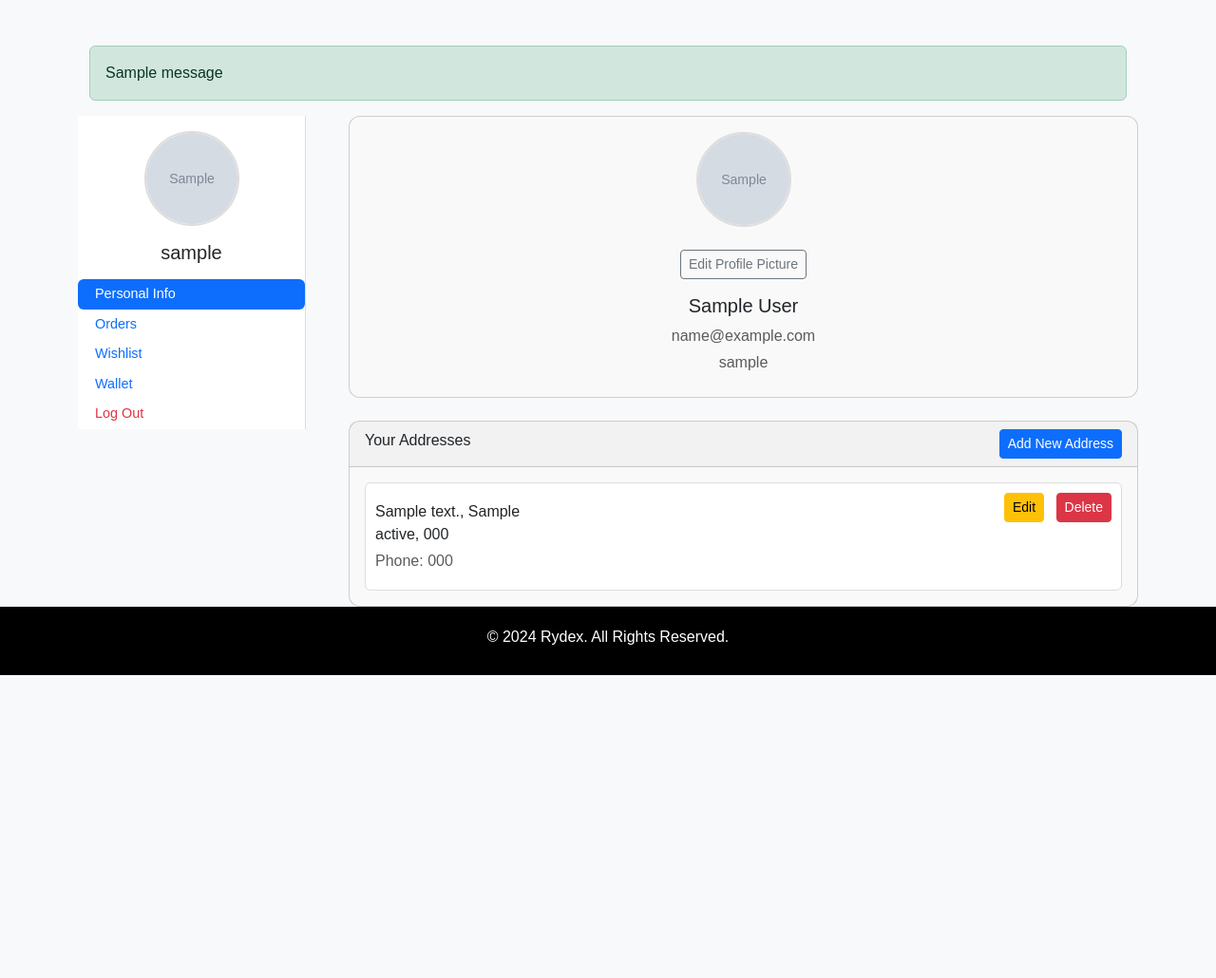
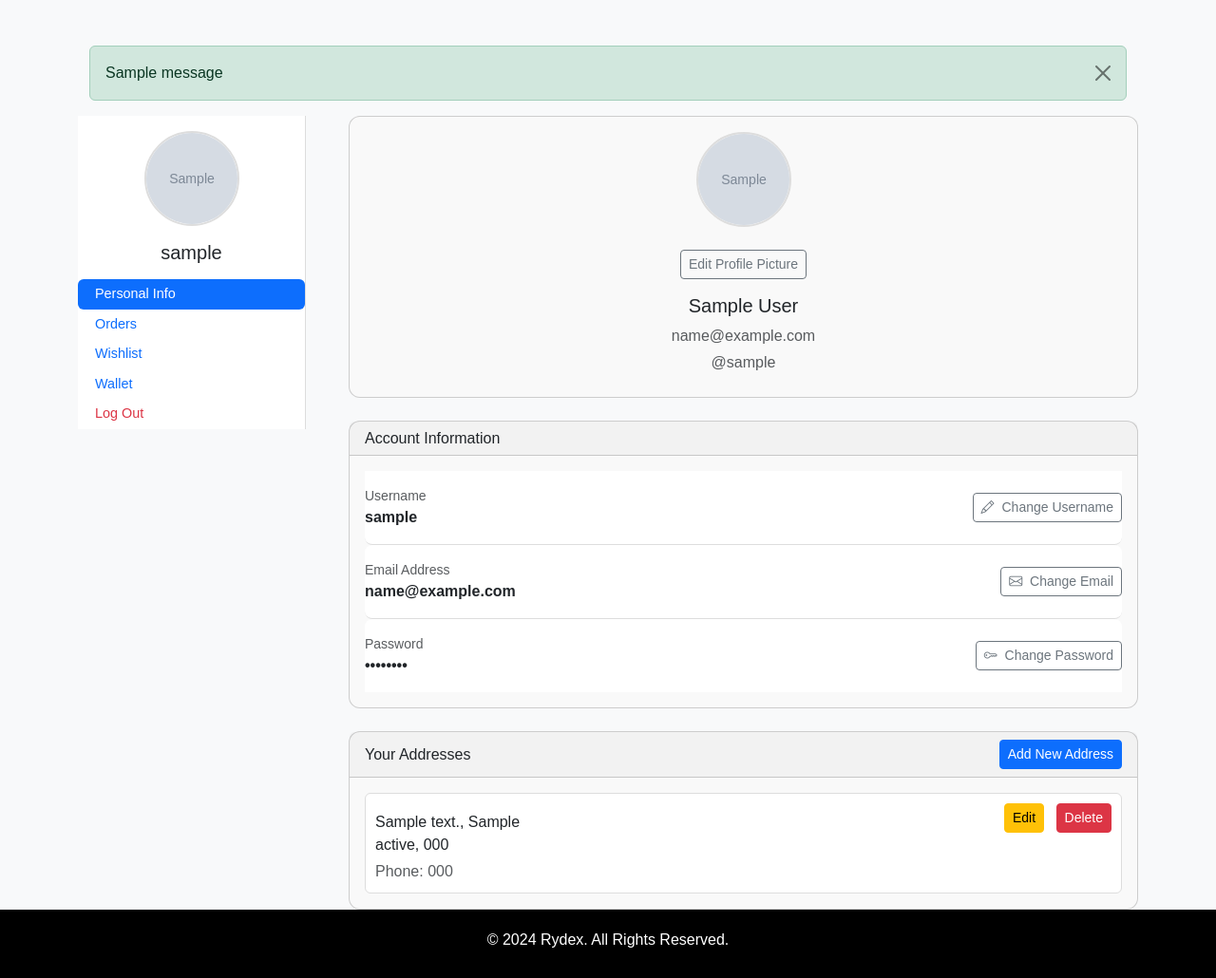
Before and after one commit to sinankcrypto/Rydex_project, a Django app: page /profile in a window 1280 px wide. Shown: the part 90-1120 px from the top of the page at 95% size. Before the commit the page ends 801 px from the top, so only its background shows below. Run offline with Django 5.2, Linux system fonts and the light colour scheme; a user stored in the database is signed in; tables that the repository leaves empty hold one stand-in row (values such as "Sample post"); grey boxes marked "Sample" are stand-in pictures; one stand-in notice (Sample message) is shown.

Commit message:
feat: Add change password, email and username functionality with otp verification for changing email.

```diff
--- a/Rydex/templates/user/profile.html
+++ b/Rydex/templates/user/profile.html
@@ -4,18 +4,6 @@
 {% load static %}
 <link rel="stylesheet" href="{% static 'css/profile.css' %}">
 <style>
-  /* .profile-container {
-    display: flex;
-    align-items: flex-start;
-    gap: 20px;
-  }
-  .profile-sidebar {
-    width: 240px;
-    flex-shrink: 0;
-  }
-  .profile-content {
-    flex-grow: 1;
-  } */
   .card {
     border: none;
     box-shadow: 0 4px 6px rgba(0, 0, 0, 0.1);
@@ -46,8 +34,9 @@
   {% if messages %}
     <div class="container mt-3">
       {% for message in messages %}
-        <div class="alert alert-{{ message.tags }}" role="alert">
+        <div class="alert alert-{{ message.tags }} alert-dismissible fade show" role="alert">
           {{ message }}
+          <button type="button" class="btn-close" data-bs-dismiss="alert" aria-label="Close"></button>
         </div>
       {% endfor %}
     </div>
@@ -62,7 +51,7 @@
     <!-- Main Content -->
     <div class="col-lg-9 col-md-8">
 
-      <!-- User Details Section -->
+      <!-- User Profile Header Card -->
       <div class="card mb-4">
         <div class="card-body text-center">
           <!-- Profile Picture -->
@@ -104,17 +93,62 @@
             </form>
           {% endif %}
 
-          <!-- User Info -->
+          <!-- User Info Header -->
           <h5 class="mt-3">{{ user.first_name }} {{ user.last_name }}</h5>
           <p class="text-muted mb-1">{{ user.email }}</p>
-          <p class="text-muted">{{ user.username }}</p>
+          <p class="text-muted">@{{ user.username }}</p>
+        </div>
+      </div>
+
+      <!-- Account Settings & Information -->
+      <div class="card mb-4">
+        <div class="card-header">
+          <h6 class="mb-0">Account Information</h6>
+        </div>
+        <div class="card-body">
+          <div class="list-group list-group-flush">
+
+            <!-- Username Row -->
+            <div class="list-group-item d-flex justify-content-between align-items-center px-0 py-3">
+              <div>
+                <small class="text-muted d-block">Username</small>
+                <strong class="fs-6">{{ user.username }}</strong>
+              </div>
+              <button class="btn btn-outline-secondary btn-sm" data-bs-toggle="modal" data-bs-target="#changeUsernameModal">
+                <i class="bi bi-pencil me-1"></i> Change Username
+              </button>
+            </div>
+
+            <!-- Email Row -->
+            <div class="list-group-item d-flex justify-content-between align-items-center px-0 py-3">
+              <div>
+                <small class="text-muted d-block">Email Address</small>
+                <strong class="fs-6">{{ user.email }}</strong>
+              </div>
+              <button class="btn btn-outline-secondary btn-sm" data-bs-toggle="modal" data-bs-target="#changeEmailModal">
+                <i class="bi bi-envelope me-1"></i> Change Email
+              </button>
+            </div>
+
+            <!-- Password Row -->
+            <div class="list-group-item d-flex justify-content-between align-items-center px-0 py-3">
+              <div>
+                <small class="text-muted d-block">Password</small>
+                <strong class="fs-6">••••••••</strong>
+              </div>
+              <button class="btn btn-outline-secondary btn-sm" data-bs-toggle="modal" data-bs-target="#changePasswordModal">
+                <i class="bi bi-key me-1"></i> Change Password
+              </button>
+            </div>
+
+          </div>
         </div>
       </div>
 
       <!-- Addresses Section -->
       <div class="card">
         <div class="card-header d-flex justify-content-between align-items-center">
-          <h6>Your Addresses</h6>
+          <h6 class="mb-0">Your Addresses</h6>
           <a href="{% url 'add_address' %}?next=profile" class="btn btn-primary btn-sm">Add New Address</a>
         </div>
         <div class="card-body">
@@ -128,7 +162,7 @@
                     {{ address.address_line }}, {{ address.city }}<br>
                     {{ address.state }}, {{ address.pin_code }}
                   </p>
-                  <p class="text-muted">Phone: {{ address.phone_number }}</p>
+                  <p class="text-muted mb-0">Phone: {{ address.phone_number }}</p>
                 </div>
                 <div>
                   <a href="{% url 'edit_address' address.id %}" class="btn btn-sm btn-warning me-2">Edit</a>
@@ -138,11 +172,97 @@
               {% endfor %}
             </div>
           {% else %}
-            <p class="text-muted text-center">No addresses added yet.</p>
+            <p class="text-muted text-center mb-0">No addresses added yet.</p>
           {% endif %}
         </div>
       </div>
     </div>
   </div>
 </div>
+
+<!-- Change Username Modal -->
+<div class="modal fade" id="changeUsernameModal" tabindex="-1" aria-labelledby="changeUsernameModalLabel" aria-hidden="true">
+  <div class="modal-dialog modal-dialog-centered">
+    <div class="modal-content">
+      <form method="POST" action="{% url 'change_username' %}">
+        {% csrf_token %}
+        <div class="modal-header">
+          <h5 class="modal-title" id="changeUsernameModalLabel">Change Username</h5>
+          <button type="button" class="btn-close" data-bs-dismiss="modal" aria-label="Close"></button>
+        </div>
+        <div class="modal-body">
+          <div class="mb-3">
+            <label for="new-username" class="form-label">New Username</label>
+            <input type="text" class="form-control" id="new-username" name="username" value="{{ user.username }}" required>
+          </div>
+        </div>
+        <div class="modal-footer">
+          <button type="button" class="btn btn-secondary" data-bs-dismiss="modal">Cancel</button>
+          <button type="submit" class="btn btn-primary">Save Username</button>
+        </div>
+      </form>
+    </div>
+  </div>
+</div>
+
+<!-- Change Email Modal -->
+<div class="modal fade" id="changeEmailModal" tabindex="-1" aria-labelledby="changeEmailModalLabel" aria-hidden="true">
+  <div class="modal-dialog modal-dialog-centered">
+    <div class="modal-content">
+      <form method="POST" action="{% url 'change_email_request' %}">
+        {% csrf_token %}
+        <div class="modal-header">
+          <h5 class="modal-title" id="changeEmailModalLabel">Change Email Address</h5>
+          <button type="button" class="btn-close" data-bs-dismiss="modal" aria-label="Close"></button>
+        </div>
+        <div class="modal-body">
+          <p class="text-muted small mb-3">
+            An OTP verification code will be sent to your new email address to complete the update.
+          </p>
+          <div class="mb-3">
+            <label for="new-email" class="form-label">New Email Address</label>
+            <input type="email" class="form-control" id="new-email" name="email" value="{{ user.email }}" required>
+          </div>
+        </div>
+        <div class="modal-footer">
+          <button type="button" class="btn btn-secondary" data-bs-dismiss="modal">Cancel</button>
+          <button type="submit" class="btn btn-primary">Send Verification OTP</button>
+        </div>
+      </form>
+    </div>
+  </div>
+</div>
+
+<!-- Change Password Modal -->
+<div class="modal fade" id="changePasswordModal" tabindex="-1" aria-labelledby="changePasswordModalLabel" aria-hidden="true">
+  <div class="modal-dialog modal-dialog-centered">
+    <div class="modal-content">
+      <form method="POST" action="{% url 'change_password' %}">
+        {% csrf_token %}
+        <div class="modal-header">
+          <h5 class="modal-title" id="changePasswordModalLabel">Change Password</h5>
+          <button type="button" class="btn-close" data-bs-dismiss="modal" aria-label="Close"></button>
+        </div>
+        <div class="modal-body">
+          <div class="mb-3">
+            <label for="current-password" class="form-label">Current Password</label>
+            <input type="password" class="form-control" id="current-password" name="current_password" required>
+          </div>
+          <div class="mb-3">
+            <label for="new-password" class="form-label">New Password</label>
+            <input type="password" class="form-control" id="new-password" name="new_password" required minlength="6">
+          </div>
+          <div class="mb-3">
+            <label for="confirm-password" class="form-label">Confirm New Password</label>
+            <input type="password" class="form-control" id="confirm-password" name="confirm_password" required minlength="6">
+          </div>
+        </div>
+        <div class="modal-footer">
+          <button type="button" class="btn btn-secondary" data-bs-dismiss="modal">Cancel</button>
+          <button type="submit" class="btn btn-primary">Update Password</button>
+        </div>
+      </form>
+    </div>
+  </div>
+</div>
 {% endblock %}
--- a/Rydex/user_auth/urls.py
+++ b/Rydex/user_auth/urls.py
@@ -1,9 +1,9 @@
 from django.urls import path,include
 from user_auth import views
 from core import urls
-from .views import CustomViewLogout
+from user_auth.views import CustomViewLogout
 from django.contrib.auth import views as auth_views
-from . import views
+from user_auth import views
 
 urlpatterns= [
   path('',include(urls)),
--- a/Rydex/user_profile/urls.py
+++ b/Rydex/user_profile/urls.py
@@ -1,8 +1,13 @@
 from django.urls import path
-from . import views
+from user_profile import views
 
-urlpatterns=[
-  path('profile/add_profile_pic',views.add_profile_pic,name='add_profile_pic'),
-  path('profile/edit_profile_pic',views.edit_profile_pic,name='edit_profile_pic'),
-  path('profile/wallet',views.wallet_view,name='wallet_view'),
+urlpatterns = [
+    path('profile/add_profile_pic', views.add_profile_pic, name='add_profile_pic'),
+    path('profile/edit_profile_pic', views.edit_profile_pic, name='edit_profile_pic'),
+    path('profile/wallet', views.wallet_view, name='wallet_view'),
+    path('profile/change-username/', views.change_username, name='change_username'),
+    path('profile/change-password/', views.change_password, name='change_password'),
+    path('profile/change-email/', views.change_email_request, name='change_email_request'),
+    path('profile/verify-email-otp/', views.verify_email_change_otp, name='verify_email_change_otp'),
+    path('profile/resend-email-otp/', views.resend_email_change_otp, name='resend_email_change_otp'),
 ]
```
Also changed, not shown: Rydex/templates/user/verify_email_otp.html (added, +119 -0 lines), Rydex/user_profile/views.py (+158 -4 lines).
